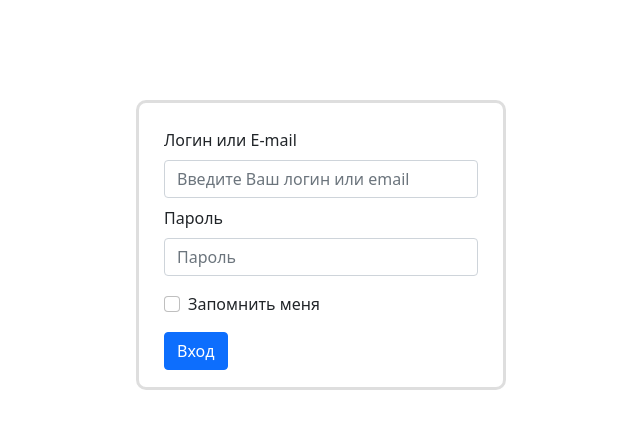
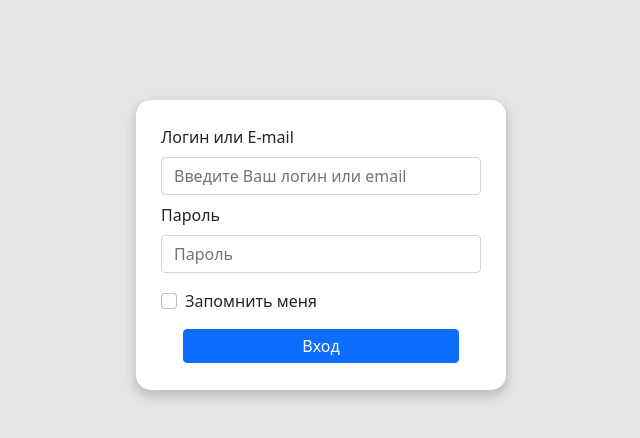
Before and after one commit to bobkov-evgeny/fields-react, a React (Create React App) app: page / in a window 1280 px wide. Shown: the top 438 px of the page, without its empty margins (319-959 px from the left). Built offline with nearby package versions, Linux system fonts and the light colour scheme.

Commit message:
desing updates

```diff
--- a/public/index.html
+++ b/public/index.html
@@ -24,10 +24,14 @@
       work correctly both with client-side routing and a non-root public URL.
       Learn how to configure a non-root public URL by running `npm run build`.
     -->
-    <title>React App</title>
+		<title>Прототип</title>
+		<script defer src="/your-path-to-fontawesome/js/brands.js"></script>
+		<script defer src="/your-path-to-fontawesome/js/solid.js"></script>
+		<script defer src="/your-path-to-fontawesome/js/fontawesome.js"></script>
 	</head>
-  <body>
+	<body style="background-color: rgba(0, 0, 0, 0.1)">
 		<noscript>You need to enable JavaScript to run this app.</noscript>
+
 		<div id="root"></div>
 		<!--
       This HTML file is a template.
--- a/src/components/auth.jsx
+++ b/src/components/auth.jsx
@@ -17,7 +17,7 @@ const Auth = ({ onSubmit }) => {
 					}}
 				>
 					<Form.Group className="mb-2" controlId="formBasicEmail">
-						<Form.Label>Логин или E-mail</Form.Label>
+						<Form.Label className="test">Логин или E-mail</Form.Label>
 						<Form.Control
 							type="email"
 							placeholder="Введите Ваш логин или email"
@@ -25,13 +25,15 @@ const Auth = ({ onSubmit }) => {
 					</Form.Group>
 
 					<Form.Group className="mb-3" controlId="formBasicPassword">
-						<Form.Label>Пароль</Form.Label>
+						<Form.Label className="test">Пароль</Form.Label>
 						<Form.Control type="password" placeholder="Пароль" />
 					</Form.Group>
 					<Form.Group className="mb-3" controlId="formBasicCheckbox">
 						<Form.Check type="checkbox" label="Запомнить меня" />
 					</Form.Group>
+					<div className="btn-auth-wrapper">
 						<Button variant="primary" type="submit">
+							<div className="button-auth">
 								{loaderStatus ? (
 									<Spinner
 										as="span"
@@ -43,7 +45,9 @@ const Auth = ({ onSubmit }) => {
 								) : (
 									"Вход"
 								)}
+							</div>
 						</Button>
+					</div>
 				</Form>
 			</div>
 		</>
--- a/src/components/fields.jsx
+++ b/src/components/fields.jsx
@@ -66,7 +66,7 @@ const Fields = ({ onExit }) => {
 	return (
 		<>
 			<div className="fields-wrapper">
-				<div className="nav justify-content-center">
+				<div className="nav justify-content-center ">
 					{fields.map((field) => (
 						<button
 							key={field.fieldNumber}
@@ -77,7 +77,7 @@ const Fields = ({ onExit }) => {
 							}}
 							type="button"
 							className={
-								"btn btn-lg m-3 " +
+								"btn btn-lg m-2 " +
 								(field.isActive ? "btn-primary" : "btn-secondary")
 							}
 						>
@@ -87,22 +87,25 @@ const Fields = ({ onExit }) => {
 					<button
 						onClick={() => reset()}
 						type="button"
-						className="btn btn-warning btn-lg m-3"
+						className="btn btn-warning btn-lg m-2 text-white"
 					>
 						Сброс
 					</button>
+				</div>
+				<div className="exit-btn">
 					<button
 						onClick={() => {
 							onExit(false);
 							reset();
 						}}
 						type="button"
-						className="btn btn-danger btn-lg m-3"
+						className="btn btn-danger btn-lg m-2"
 					>
 						Выйти
 					</button>
 				</div>
 			</div>
+
 			{workerLoaderStatus ? (
 				<div className="spinnerWorker">
 					<Spinner animation="border" role="status">
@@ -115,7 +118,7 @@ const Fields = ({ onExit }) => {
 			{selectedFieldData ? (
 				<div
 					className={
-						workerLoaderStatus ? "table_wrapper-loader" : "table_wrapper mt-4"
+						workerLoaderStatus ? "table_wrapper-loader" : "table_wrapper mt-3"
 					}
 				>
 					<table className="table table-hover">
--- a/src/components/schedule.jsx
+++ b/src/components/schedule.jsx
@@ -50,7 +50,7 @@ const Schedule = ({ worker }) => {
 			<Button
 				variant="primary"
 				onClick={() => handleShow()}
-				className={"btn btn-secondary btn-sm schedule-buton"}
+				className={"btn btn-primary btn-sm schedule-buton"}
 			>
 				{loaderStatus ? (
 					<Spinner
--- a/src/index.css
+++ b/src/index.css
@@ -16,9 +16,10 @@ code {
 	margin: 20px auto;
 	width: 650px;
 	padding: 20px;
-	border-radius: 10px;
-	border-style: solid;
-	border-color: rgba(0, 0, 0, 0.13);
+	border-radius: 15px;
+	border-style: none;
+	background-color: white;
+	box-shadow: 0px 5px 10px 2px rgba(34, 60, 80, 0.2);
 }
 
 .table_wrapper-loader {
@@ -42,16 +43,28 @@ code {
 	height: 290px;
 	padding: 25px;
 	margin-top: 100px;
-	border-radius: 10px;
-	border-style: solid;
-	border-color: rgba(0, 0, 0, 0.13);
+	border-radius: 15px;
+	border-style: none;
+	background-color: white;
+	box-shadow: 0px 5px 10px 2px rgba(34, 60, 80, 0.2);
 }
 
 .fields-wrapper {
+	display: flex;
 	margin-top: 50px;
-	border-radius: 10px;
-	border-style: solid;
-	border-color: rgba(0, 0, 0, 0.13);
+	padding: 8px;
+	border-radius: 15px;
+	border-style: none;
+	background-color: white;
+	box-shadow: 0px 5px 10px 2px rgba(34, 60, 80, 0.2);
+}
+
+.exit-btn {
+	margin-left: 20px;
+}
+
+.reset-btn {
+	color: white;
 }
 
 .fields-wrapper-loader {
@@ -60,9 +73,9 @@ code {
 
 #root {
 	display: flex;
-	justify-content: center;
 	flex-direction: column;
 	align-items: center;
+	height: 100%;
 }
 
 .spinnerWorker {
@@ -72,3 +85,17 @@ code {
 .schedule-buton {
 	width: 70px;
 }
+
+.button-auth {
+	display: flex;
+	width: 250px;
+	height: 20px;
+	justify-content: center;
+	align-items: center;
+	align-content: center;
+}
+
+.btn-auth-wrapper {
+	display: flex;
+	justify-content: center;
+}
```
Lines whose indentation alone changed are shown as unchanged.
